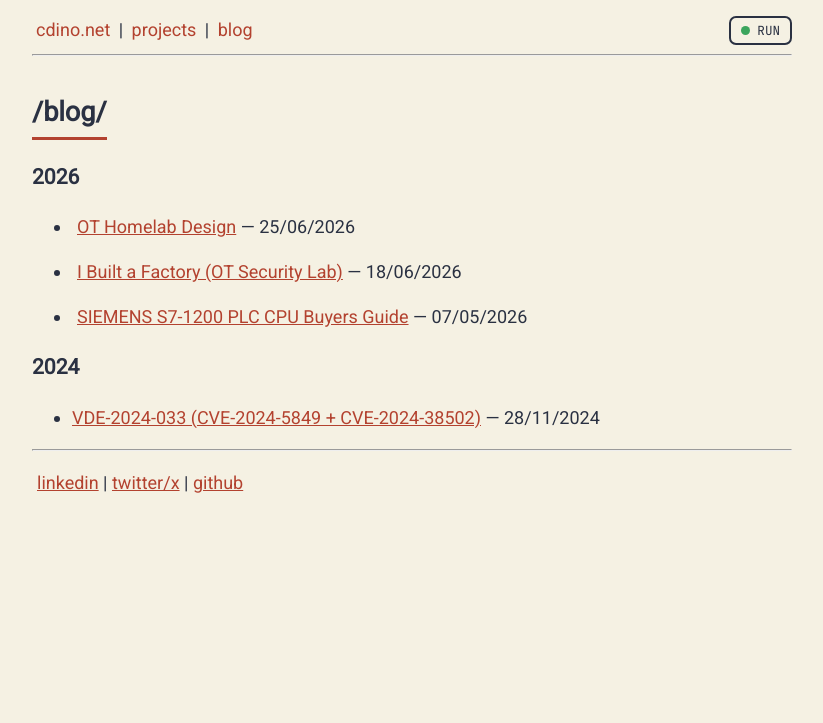
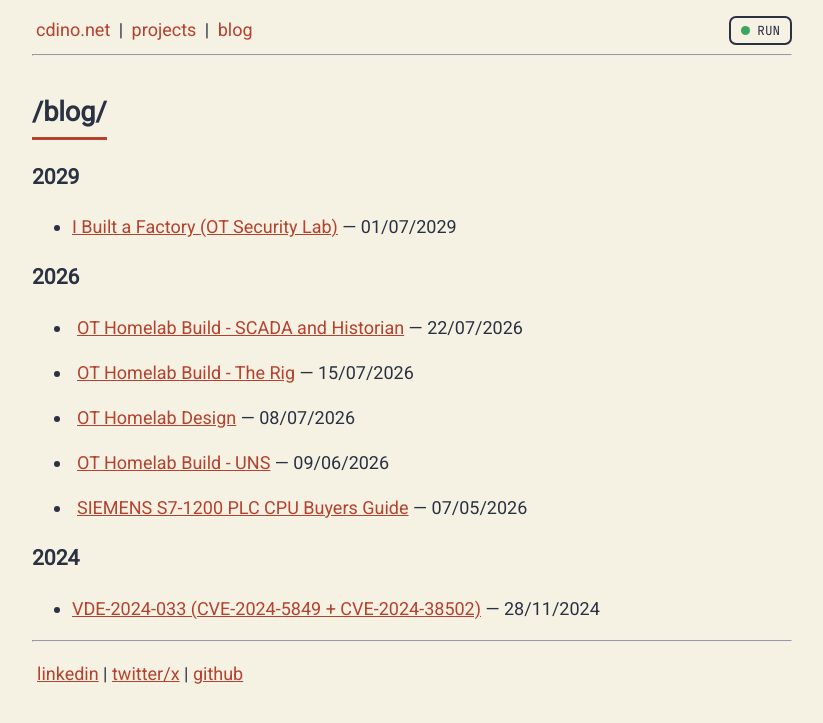
Before and after one commit to chrisdinozzi/chrisdinozzi.github.io, a Jekyll site: the page built from blog/index.md, in a window 1280 px wide. Shown: the top 723 px of the page, without its empty margins (228-1051 px from the left). Built offline with Jekyll 4.4.1, drawn with Linux system fonts in a browser that asks for light colours; some of the changed lines change nothing that is shown.

Commit message:
bunch o' posts and some drafts

```diff
--- a/_posts/2026-06-18-ot-lab-intro.md
+++ b/_posts/2026-07-01-ot-lab-intro.md
@@ -2,7 +2,7 @@
 layout: post
 title: "I Built a Factory (OT Security Lab)"
 subtitle: "and you can too!"
-date: 2026-06-18
+date: 2029-07-01
 description: "An overview of my OT security lab and an index of all the upcoming blog posts related to it."
 ---
 
@@ -63,6 +63,7 @@ There are 4 main parts to this series that follows a fairly logical flow.
 - **The Rig** - building the actual hardware-on-a-board. This won't be extensive, step-by-step, but will include some of my choices during the build and some helpful tips to avoid the mistakes I made. This will also include configuring and programming the PLC.
 - **UNS** - The architecture and implementation of my UNS system
 - **SCADA and Historian** - The architecture and implementation of my SCADA and Historian systems.
+- **Enterprise IT** - The architecture and implementation of the IT systems
 
 ### Attack
 - **Attacking the PLC** - conducting attacks against HTTP, Modbus, and OPC-UA protocols, looking at existing tools, what they really do, and what the real risks are.
@@ -71,4 +72,5 @@ There are 4 main parts to this series that follows a fairly logical flow.
 ### Defend
 - **Hardening the PLC** - how to reduce the attack surface of your PLC and why it's effective at reducing real risk
 - **Securing the Systems** - hardening our OT systems
+- **Firewall Rules** - putting the firewall to good use
 - **Detection** - what we can't stop, we want to at least know about!
--- a/_posts/2026-06-25-ot-lab-design.md
+++ b/_posts/2026-07-08-25-ot-lab-design.md
@@ -2,7 +2,7 @@
 layout: post
 title: "OT Homelab Design"
 subtitle: "The what and the why"
-date: 2026-06-25
+date: 2026-07-08
 description: "The design of my OT Security homelab including hardware, networking, and software."
 ---
 ## Goals
--- /dev/null
+++ b/_posts/2026-07-09-ot-lab-build-uns.md
@@ -0,0 +1,41 @@
+---
+layout: post
+title: "OT Homelab Build - UNS"
+subtitle: "The truth, the whole truth, and nothing but the truth!"
+date: 2026-06-09
+description: "Building the Unified Namespace (UNS) system for the OT Homelab."
+---
+
+## Goals
+1. a
+2. b
+3. c
+4. d
+
+## What is UNS?
+A Unified Namespace (UNS) is more of an *idea* than a system itself but is often used to the MQTT broker that does the heavy lifting (discussed further down below). The idea is to have one, central, real time, structured data store from which every other system can take data from. Rather than connecting up systems indivdually, everything reads from and writes to the UNS. It has a few clear benefits:
+1. **A single source of truth** - everyone is singing from the same hymn sheet, making your data more reliable across all your systems.
+2. **More modularity** - you can more easily switch out a gateway, or PLC, or broker, without having to do massive reconfiguration.
+3. **Much needed structure** - when you're working with different protocols (MQTT, OPC-UA, Modbus), they all present data differently. By unifying everything into a UNS system, everything follows the same naming convention.
+
+### OPC-UA
+It's worth delving into OPC-UA a bit more here, in case you haven't come across it before.
+OPC-UA (Open Platform Communications - Unified Architecture) is a vendor netural protocol for moving data around in industrial networks.
+TODO: write more here
+
+## Systems
+### MQTT Broker (HiveMQ)
+This is the brains of the UNS. Systems publish data to topics within it, others subscribe to the topics they care about. The publishers and subscribers never have to talk to each other, they don't need to know a thing about one another. They just need to know where the broker is, and what topics they want to publish or subscribe to.
+
+The broker, however, isn't a database, nor a replacement for a historian. It only holds the last value of data, helping it to be lightweight and fast at its job. Once a value is updated, it doesn't care about what it was before.
+
+### Gateway (NeuronEX)
+You can think of the gateway as simply a translator. It reads the OPC-UA data from the PLC and sends it up to other services in whatever format you like. In my case, it sends the data up to the broker as MQTT, where it's stored for others to retrieve.
+
+The flow ends up something like this:
+
+`PLC  --OPC-UA--> Gateway --MQTT--> Broker`
+
+> *Of course, it's the gateway that polls the PLC for the data, the PLC doesn't initiate the connection.*
+
+## Docker Compose File
--- /dev/null
+++ b/_posts/2026-07-15-ot-lab-build-rig.md
@@ -0,0 +1,102 @@
+---
+layout: post
+title: "OT Homelab Build - The Rig"
+subtitle: "This is where the fun begins!"
+date: 2026-07-15
+description: "A look at building the OT Homelab itself"
+---
+
+## Goals
+I wanted to build a "full" factory system on one piece of 500x500mm plywood. Of course, I can't fit an *entire* factory onto a plank of wood, but a PSU, PLC, Switch, some I/O, some terminals, and a few cable runs would be enough to get me most of the way there.
+If you want the more detailed breakdown of all the parts, check out the [build design](https://cdino.net/blog/2026/ot-homelab-design) article.
+
+## The Rig
+### First Boot
+Before drilling anything down, I wanted to boot the PLC up and have an initial play around. I wired up the PSU, PLC, and Switch on my desk, and made sure everything booted and worked as expected.
+
+![The first PoC of the build](/blog/res/ot-lab-build-rig-poc1.jpg)
+
+I'd recommend doing this first to make sure everything is working, especially if you bought second hand like me.
+
+I also did a second test with all the I/O, terminals, and MCB - again, to make sure everything was functioning the way I expected it to.
+
+![The second PoC of the build](/blog/res/ot-lab-build-rig-poc2.jpg)
+
+This also gave me a chance to start learning TIA Portal - the software used to program Siemens PLCs. I wrote some simple ladder logic to make the green button turn on the fan, and light the green LED, and the red button turn off the fan, and light the red LED.
+
+![Simple Ladder Logic](/blog/res/ot-lab-build-rig-poc2-ladder.png)
+
+### Mounting the Hardware
+Once I was happy everything worked well, it was time to start deciding how to lay it all out.
+
+I'd already created a wiring diagram using the dimensions of all the devices to determine the size of the board I would need, so it was just a case of making sure I'd done my maths correctly.
+
+I started by laying the core components out on the board, mounted to their DIN rails.
+
+![First attempt at laying out the devices on the board](/blog/res/ot-lab-build-rig-stage1.jpg)
+
+Then it was a case of mounting things down. I used 10mm long screws so as not to break through the 12mm thick board. One mistake I made was not using washers the first time, making the mounts pretty frail. I picked up some washers and it made a world of difference to the security of the mounts.
+
+![Mounting devices down to the board](/blog/res/ot-lab-build-rig-stage2.jpg)
+
+
+### Making it Pretty
+And finally, some cable management. I didn't buy any cable trunking until I saw how much of a mess I had made. I had looked online for some previously, but struggled to find what I was looking for, until I came across the right terminology of "open slotted trunking". I picked up 2M (the smallest I could find) of 25mm trunking and cut it down to the sizes I needed.
+
+I got the PC mounted using a [generic bracket](https://www.ebay.co.uk/itm/406510935592) I picked up on eBay, and a [USB-Ethernet interface](https://www.amazon.co.uk/dp/B09MFY8799?ref=ppx_yo2ov_dt_b_fed_asin_title) to add the extra port I needed for the firewall.
+
+I picked up an easel to display the board on. I did consider mounting it to my wall, or putting up a new shelf for it, but I'm just not ready for that level of commitment. The easel does everything I want, and it'll make it easy to take the board around to conferences and shows.
+
+![The final build](/blog/res/ot-lab-build-rig-final.jpg)
+
+## PLC Programming
+I won't go in depth about exactly how I configured my PLC but I'll give you the highlights and the resources I found helpful.
+
+### Modbus
+One of the first things I did was set up the Modbus server on my PLC. If you've never worked with PLCs or ladder logic before, this will seem a strange way to enable a network service (at least, I thought so!) but it's all part of the learning experience.
+
+![Modbus block in ladder logic](/blog/res/ot-lab-build-rig-plc-modbus-ladder.png)
+![The MB_SERVER_CONNECT DB](/blog/res/ot-lab-build-rig-plc-mb_server_connect_db.png)
+
+[This is a great tutorial](https://ubidots.com/blog/siemens-simatic-s7-modbus/) for getting your PLC up and running in TIA Portal, as well as setting up the Modbus server. The main thing I did differently was making it *less* secure by leaving 'Remote Address' in the `MB_SERVER_CONNECT` block as 0.0.0.0. We'll discuss this more in the attack and defend sections of the series.
+
+### OPC-UA
+I've mentioned OPC-UA a few times now without diving into much detail, but rest assured, we'll discuss it more in the next part of the series when we look at UNS.
+
+Enabling OPC-UA is slightly more straightforward than Modbus, but there was one thing that caught me out a couple of times:
+The DBs must be specified in the OPC-UA server interface under PLC->OPC UA Communications. Otherwise, they won't be accessible via OPC-UA.
+
+[This is another good tutorial](https://industrialmonitordirect.com/blogs/knowledgebase/s7-1200-g2-opc-ua-server-configuration-in-tia-portal-v21) on setting up OPC-UA. Worth noting, I made mine as insecure as possible.
+
+### PLC Tags
+Tagging the different I/O addresses makes the ladder logic way easier to read and write. Here are my final tags, I'd suggest you do the same for your own sanity!
+
+![PLC Tag Table](/blog/res/ot-lab-build-rig-plc-tags.png)
+
+### Monitoring DB
+I made a second data block to store the status of the LEDs and fan. This would give me something to monitor later in the UNS and SCADA system and also allowed me to control these components remotely.
+
+![The monitoring DB](/blog/res/ot-lab-build-rig-plc-db-monitoring.png)
+
+### Final Ladder Logic
+The final ladder logic is still very simple. The first block controls the Modbus server, as discussed above. The second block controls the fan. If either the green button is pressed, the first register in Modbus is set to 1, or the MONITORING.Fan_On tag is set to true, the fan will switch on, and the MONITORING.Fan_On tag is set to true. This causes it to latch, meaning even once I stop pressing the green button, the fan keeps spinning.
+When the red button is pressed, the latch is broken and the fan switches off, setting the monitoring tag back to false.
+
+![Final ladder logic 1](/blog/res/ot-lab-build-rig-plc-final-ladder-logic1.png)
+
+The third section controls the red LED. When the fan is off, the red LED is on, and the corresponding monitoring tag is set to true.
+The fourth section does the opposite. When the fan is on, the green LED is on, and the corresponding monitoring tag is set to true.
+
+![Final ladder logic 2](/blog/res/ot-lab-build-rig-plc-final-ladder-logic2.png)
+
+## Lessons Learned
+
+1. **Use washers!** - This is just showing my inexperience with anything DIY. Using the washers made mounting the DIN rails, button box, cable trunking, and server mount far more secure. No more worrying about things falling off.
+2. **Get cable trunking** - I thought I'd be fine without it, until I saw the mess of red and black. Just buy it and mount it from the start to make life easier.
+3. **Label and tag** - I didn't do this at all, and I wish I had. Now, my wiring is a bit of a mystery and it makes troubleshooting or rebuilding much harder. Next time I do one of these builds, I will be getting some labels or tags and using them accordingly.
+4. **Specify your DBs for OPC-UA** - When I added the MONITORING DB, I did spend longer than I want to admit figuring out why I couldn't access it via OPC-UA.
+5. **Use PLC Tags** - Makes life much easier when reading and writing the ladder logic.
+
+
+## Final Thoughts
+If you're more experienced than I am with PLCs, you might be tearing your hair out reading this article. If so, please feel free to contact me and tell me all the things I've done wrong so I can improve it.
--- /dev/null
+++ b/_posts/2026-07-22-ot-lab-build-scada-historian.md
@@ -0,0 +1,15 @@
+---
+layout: post
+title: "OT Homelab Build - SCADA and Historian"
+subtitle: "Supervise, Control, Acquire, Remember"
+date: 2026-07-22
+description: "Building the SCADA and Historian System system for the OT Homelab."
+---
+
+## Goals
+## What is SCADA?
+## What is a Historian?
+## Modbus v OPC-UA
+## Systems
+### SCADA
+### Historian
```
Also changed, not shown: blog/res/ot-lab-build-rig-plc-db-monitoring.png (added), blog/res/ot-lab-build-rig-plc-final-ladder-logic1.png (added), blog/res/ot-lab-build-rig-plc-final-ladder-logic2.png (added), blog/res/ot-lab-build-rig-plc-mb_server_connect_db.png (added), blog/res/ot-lab-build-rig-plc-modbus-ladder.png (added), blog/res/ot-lab-build-rig-plc-tags.png (added), blog/res/ot-lab-build-rig-poc1.jpg (added), blog/res/ot-lab-build-rig-poc2-ladder.png (added), blog/res/ot-lab-build-rig-poc2.jpg (added), blog/res/ot-lab-build-rig-stage1.jpg (added), blog/res/ot-lab-build-rig-stage2.jpg (added).
